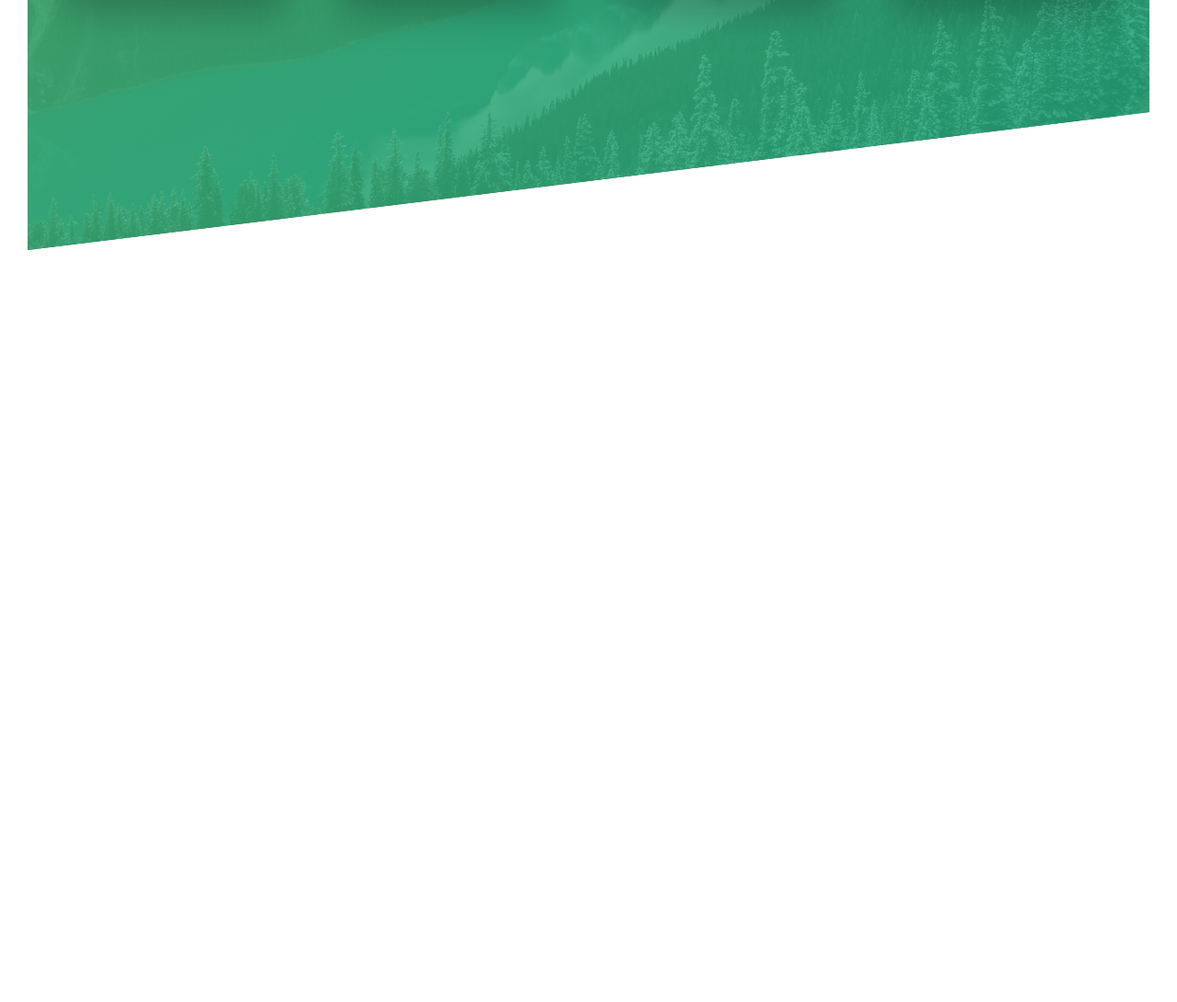
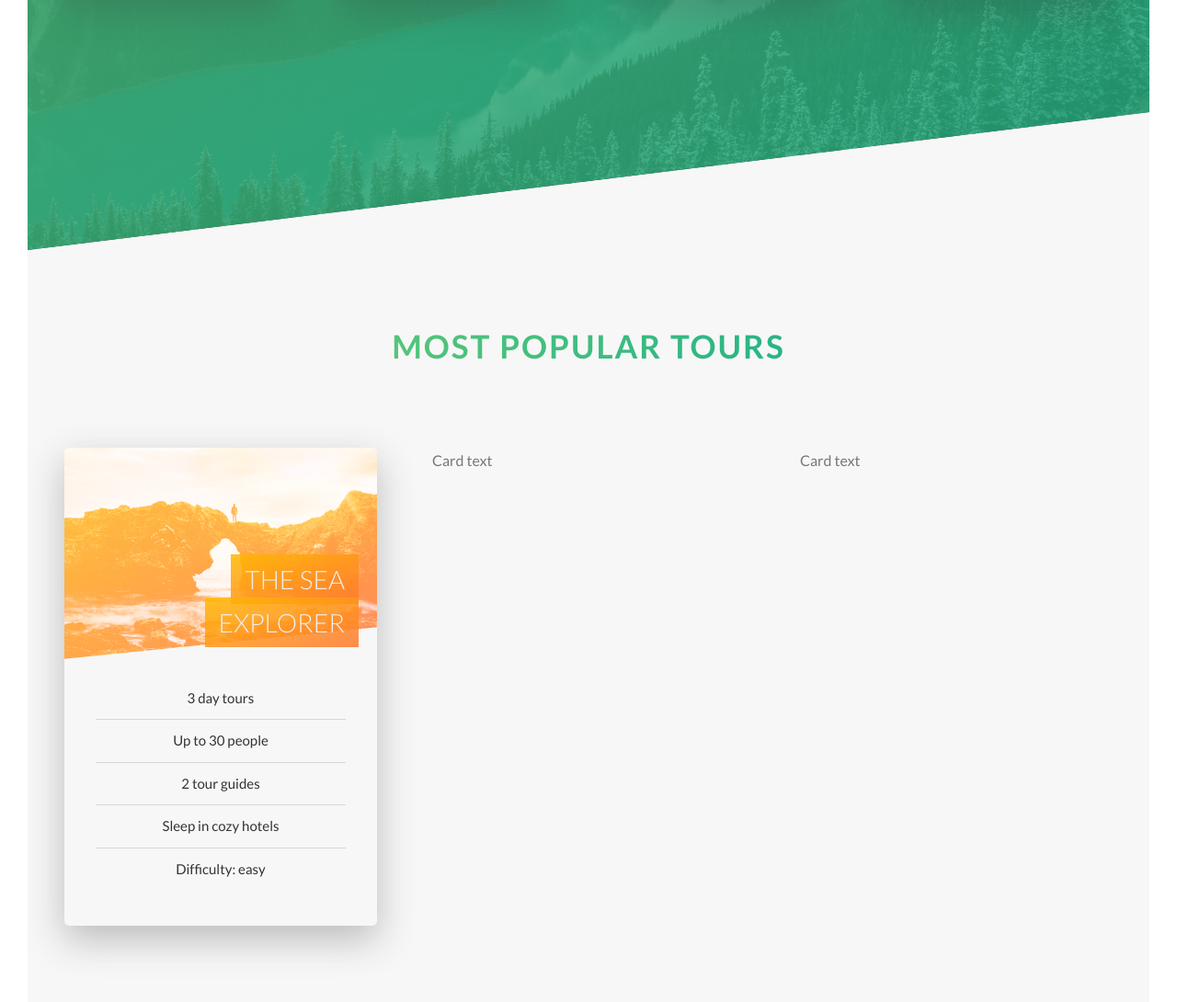
Before and after one commit to Luciano-de-Sousa-Lopes/natours-project, a website: page index.html in a window 1280 px wide. Shown: the part 2126-3216 px from the top of the page at 92% size. Before the commit the page ends 2398 px from the top, so only its background shows below. Drawn offline with Linux system fonts and the light colour scheme.

Commit message:
Build Tours Section build the front side of the card including the transition ans transform effects

```diff
--- a/index.html
+++ b/index.html
@@ -150,6 +150,45 @@
           </div>
         </div>
       </section>
+
+      <section class="section-tours">
+        <div class="u-center-text u-margin-bottom-big">
+          <h2 class="heading-secondary">Most popular tours</h2>
+        </div>
+
+        <div class="row">
+          <div class="col-1-of-3">
+            <div class="card">
+              <div class="card__side card__side--front">
+                <div class="card__picture card__picture--1">&nbsp;</div>
+                <h4 class="card__heading">
+                  <span class="card__heading-span card__heading-span--1">
+                    the sea explorer
+                  </span>
+                </h4>
+                <div class="card__details">
+                  <ul>
+                    <li>3 day tours</li>
+                    <li>Up to 30 people</li>
+                    <li>2 tour guides</li>
+                    <li>Sleep in cozy hotels</li>
+                    <li>Difficulty: easy</li>
+                  </ul>
+                </div>
+              </div>
+              <div class="card__side card__side--back card__side--back-1">
+                BACK
+              </div>
+            </div>
+          </div>
+          <div class="col-1-of-3">
+            <div class="card">Card text</div>
+          </div>
+          <div class="col-1-of-3">
+            <div class="card">Card text</div>
+          </div>
+        </div>
+      </section>
     </main>
 
     <!-- <section class="grid-test">
--- a/sass/abstracts/_variables.scss
+++ b/sass/abstracts/_variables.scss
@@ -3,11 +3,18 @@ $color-primary: rgba(126, 213, 111, 1);
 $color-primary-light: rgba(85, 197, 122, 1);
 $color-primary-dark: rgba(40, 180, 133, 1);
 
+$color-secondary-light: #ffb900;
+$color-secondary-dark: #ff7730;
+
+$color-tertiary-light: #2998ff;
+$color-tertiary-dark: #5643fa;
+
 $color-grey-light-1: #f7f7f7;
+$color-grey-light-2: #d7d7d7;
 
 $color-grey-dark: #777;
 $color-white: #eee;
-$color-black: #000;
+$color-black: #333;
 
 // FONT
 $default-font-size: 1.6rem;
--- /dev/null
+++ b/sass/components/_card.scss
@@ -0,0 +1,115 @@
+.card {
+  -moz-perspective: 150rem;
+  perspective: 150rem;
+  position: relative;
+  height: 52rem;
+
+  &__side {
+    height: 52rem;
+    transition: all 1s ease;
+    position: absolute;
+    top: 0;
+    left: 0;
+    width: 100%;
+    backface-visibility: hidden;
+    font-size: 3rem;
+    color: white;
+    text-align: center;
+    border-radius: 5px;
+    overflow: hidden;
+    box-shadow: 0 1.5rem 4rem rgba($color-black, 0.3);
+
+    &--back {
+      transform: rotateY(180deg);
+
+      &-1 {
+        background-image: linear-gradient(
+          to right bottom,
+          $color-secondary-light,
+          $color-secondary-dark
+        );
+      }
+    }
+  }
+
+  &:hover &__side--front {
+    transform: rotateY(-180deg);
+  }
+
+  &:hover &__side--back {
+    transform: rotateY(0deg);
+  }
+
+  // FRONT SIDE STYLING
+  &__picture {
+    background-size: cover;
+    background-blend-mode: screen;
+    -webkit-path: polygon(0 0, 100% 0, 100% 85%, 0 100%);
+    clip-path: polygon(0 0, 100% 0, 100% 85%, 0 100%);
+    height: 23rem;
+
+    &--1 {
+      background-image: linear-gradient(
+          to right bottom,
+          $color-secondary-light,
+          $color-secondary-dark
+        ),
+        url(../img/nat-5.jpg);
+    }
+
+    &--2 {
+      background-image: url(../img/nat-6.jpg);
+    }
+
+    &--3 {
+      background-image: url(../img/nat-7.jpg);
+    }
+  }
+
+  &__heading {
+    font-size: 2.8rem;
+    font-weight: 300;
+    text-transform: uppercase;
+    text-align: right;
+    color: $color-white;
+    position: absolute;
+    top: 12rem;
+    right: 2rem;
+    width: 75%;
+  }
+
+  &__heading-span {
+    padding: 1rem 1.5rem;
+    -webkit-box-decoration-break: clone;
+    -moz-box-decoration-break: clone;
+    -ms-box-decotaion-break: clone;
+    box-decoration-break: clone;
+
+    &--1 {
+      background-image: linear-gradient(
+        to right bottom,
+        rgba($color-secondary-light, 0.85),
+        rgba($color-secondary-dark, 0.85)
+      );
+    }
+  }
+
+  &__details {
+    ul {
+      list-style: none;
+      width: 80%;
+      margin: 2rem auto;
+
+      li {
+        color: $color-black;
+        text-align: center;
+        font-size: 1.5rem;
+        padding: 1rem;
+
+        &:not(:last-child) {
+          border-bottom: 1px solid $color-grey-light-2;
+        }
+      }
+    }
+  }
+}
--- a/sass/layout/_header.scss
+++ b/sass/layout/_header.scss
@@ -10,7 +10,7 @@
   background-size: cover;
   background-repeat: no-repeat;
   background-position: top;
-
+  -webkit-clip-path: polygon(0 0, 100% 0%, 100% 75vh, 0 100%);
   clip-path: polygon(0 0, 100% 0%, 100% 75vh, 0 100%);
 
   &__logo-box {
--- a/sass/main.scss
+++ b/sass/main.scss
@@ -10,6 +10,7 @@
 @import "components/button";
 @import "components/composition";
 @import "components/feature-box";
+@import "components/card";
 
 @import "layout/header";
 @import "layout/grid";
--- a/sass/pages/_home.scss
+++ b/sass/pages/_home.scss
@@ -23,3 +23,9 @@
     transform: skewY(7deg);
   }
 }
+
+.section-tours {
+  background-color: $color-grey-light-1;
+  padding: 25rem 0 35rem 0;
+  margin-top: -10rem;
+}
```
Also changed, not shown: css/style.css.
